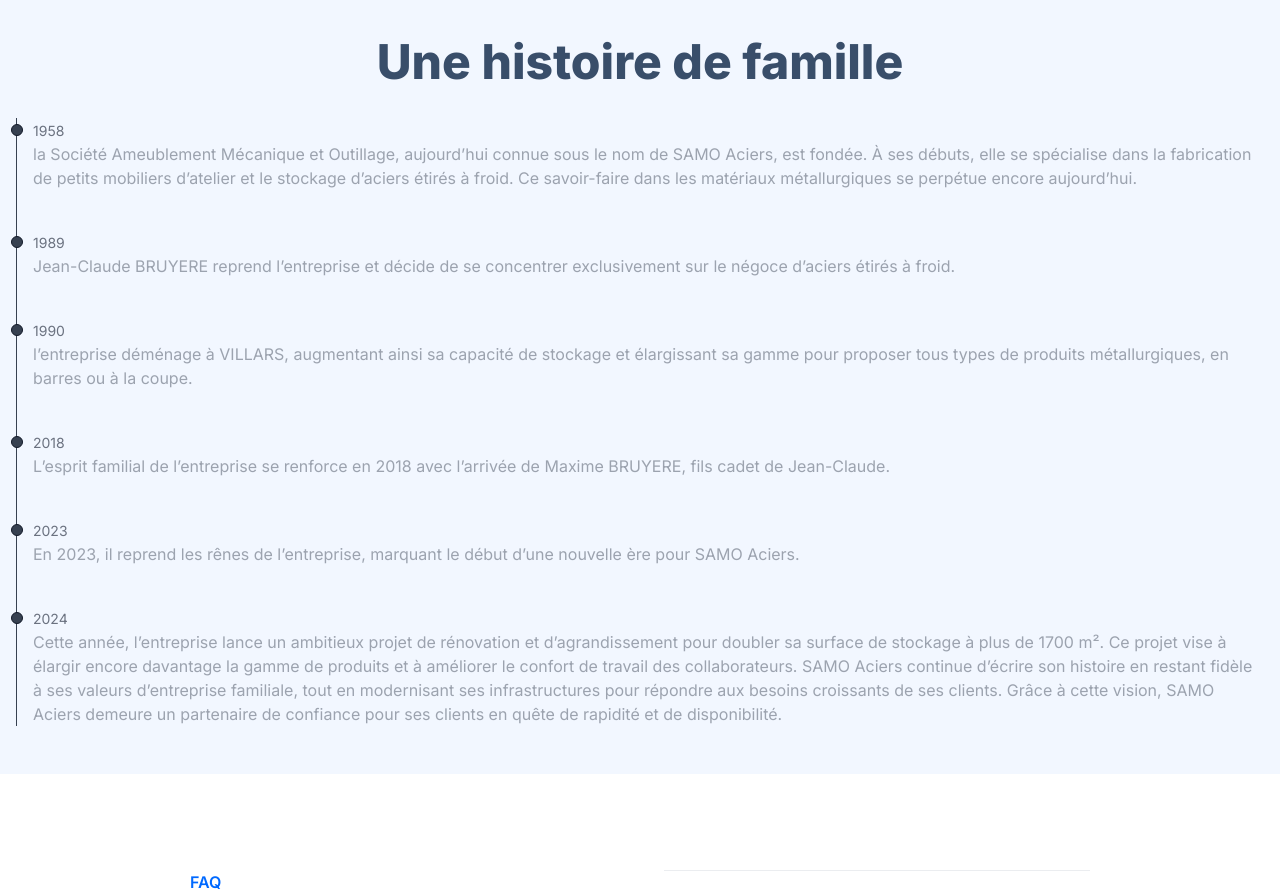
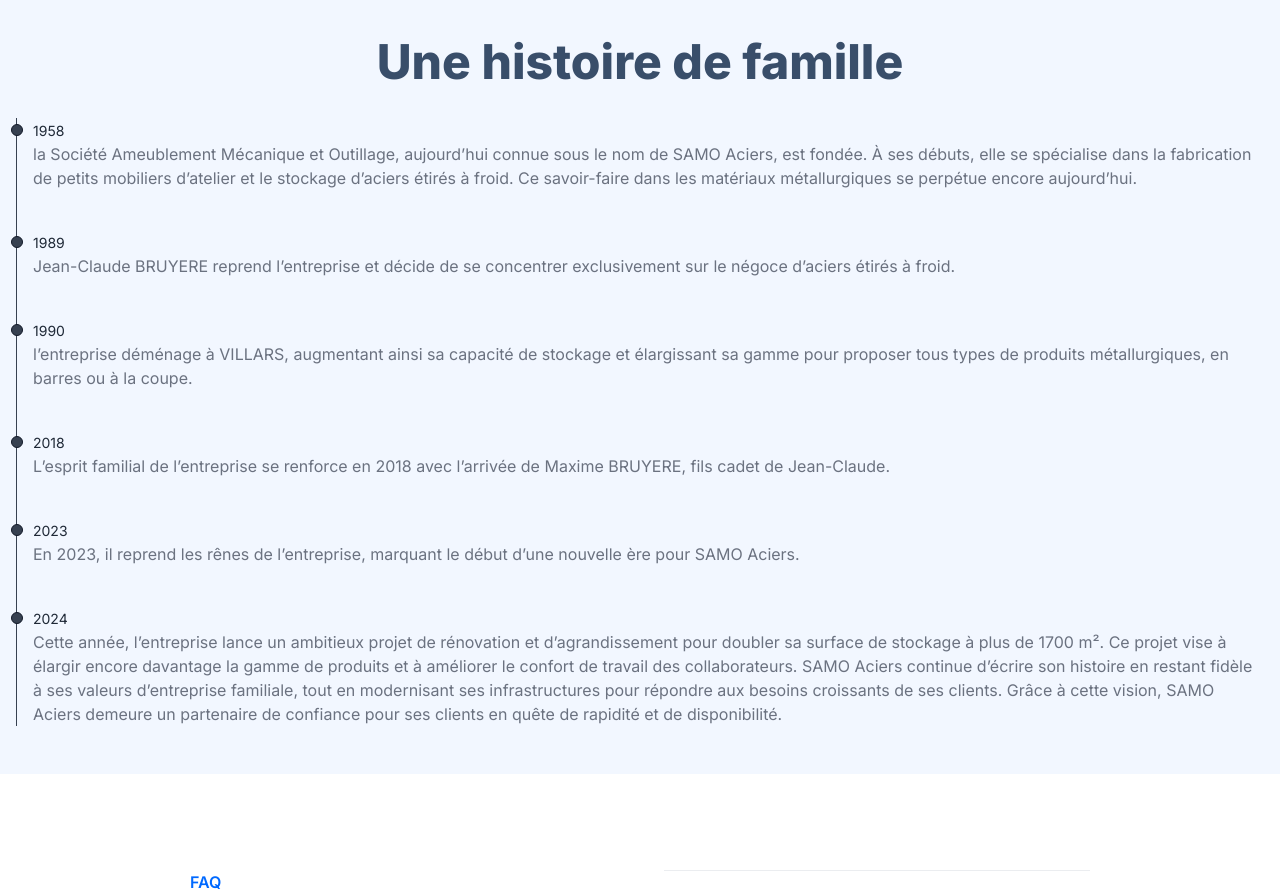
Before and after one commit to GN13008/samoNext, a Next.js app: page / in a window 1280 px wide. Shown: the part 2420-3315 px from the top of the page. Built offline with nearby package versions, Linux system fonts and the light colour scheme; no server answers.

Commit message:
[NUL] color

```diff
--- a/app/page.tsx
+++ b/app/page.tsx
@@ -207,13 +207,13 @@
           <ol className="relative border-s border-gray-700">
             <li className="mb-10 ms-4">
               <div className="absolute w-3 h-3 rounded-full mt-1.5 -start-1.5 border border-gray-900 bg-gray-700"></div>
-              <time className="mb-1 text-sm font-normal leading-none text-gray-500">
+              <time className="mb-1 text-sm font-normal leading-none text-gray-800">
                 1958
               </time>
               {/* <h3 className="text-lg font-semibold text-white">
                 Application UI code in Tailwind CSS
               </h3> */}
-              <p className="mb-4 text-base font-normal text-gray-400">
+              <p className="text-base font-normal text-gray-500">
                 la Société Ameublement Mécanique et Outillage, aujourd’hui
                 connue sous le nom de SAMO Aciers, est fondée. À ses débuts,
                 elle se spécialise dans la fabrication de petits mobiliers
@@ -224,26 +224,26 @@
             </li>
             <li className="mb-10 ms-4">
               <div className="absolute w-3 h-3 rounded-full mt-1.5 -start-1.5 border border-gray-900 bg-gray-700"></div>
-              <time className="mb-1 text-sm font-normal leading-none text-gray-500">
+              <time className="mb-1 text-sm font-normal leading-none text-gray-800">
                 1989
               </time>
               {/* <h3 className="text-lg font-semibold text-white">
                 Application UI code in Tailwind CSS
               </h3> */}
-              <p className="mb-4 text-base font-normal text-gray-400">
+              <p className="text-base font-normal text-gray-500">
                 Jean-Claude BRUYERE reprend l’entreprise et décide de se
                 concentrer exclusivement sur le négoce d’aciers étirés à froid.
               </p>
             </li>
             <li className="mb-10 ms-4">
               <div className="absolute w-3 h-3 rounded-full mt-1.5 -start-1.5 border border-gray-900 bg-gray-700"></div>
-              <time className="mb-1 text-sm font-normal leading-none text-gray-500">
+              <time className="mb-1 text-sm font-normal leading-none text-gray-800">
                 1990
               </time>
               {/* <h3 className="text-lg font-semibold text-white">
                 Application UI code in Tailwind CSS
               </h3> */}
-              <p className="mb-4 text-base font-normal text-gray-400">
+              <p className="text-base font-normal text-gray-500">
                 l’entreprise déménage à VILLARS, augmentant ainsi sa capacité de
                 stockage et élargissant sa gamme pour proposer tous types de
                 produits métallurgiques, en barres ou à la coupe.
@@ -251,39 +251,39 @@
             </li>
             <li className="mb-10 ms-4">
               <div className="absolute w-3 h-3 rounded-full mt-1.5 -start-1.5 border border-gray-900 bg-gray-700"></div>
-              <time className="mb-1 text-sm font-normal leading-none text-gray-500">
+              <time className="mb-1 text-sm font-normal leading-none text-gray-800">
                 2018
               </time>
               {/* <h3 className="text-lg font-semibold text-white">
                 Marketing UI design in Figma
               </h3> */}
-              <p className="text-base font-normal text-gray-400">
+              <p className="text-base font-normal text-gray-500">
                 L’esprit familial de l’entreprise se renforce en 2018 avec
                 l’arrivée de Maxime BRUYERE, fils cadet de Jean-Claude.
               </p>
             </li>
             <li className="mb-10 ms-4">
               <div className="absolute w-3 h-3 rounded-full mt-1.5 -start-1.5 border border-gray-900 bg-gray-700"></div>
-              <time className="mb-1 text-sm font-normal leading-none text-gray-500">
+              <time className="mb-1 text-sm font-normal leading-none text-gray-800">
                 2023
               </time>
               {/* <h3 className="text-lg font-semibold text-white">
                 E-Commerce UI code in Tailwind CSS
               </h3> */}
-              <p className="text-base font-normal text-gray-400">
+              <p className="text-base font-normal text-gray-500">
                 En 2023, il reprend les rênes de l’entreprise, marquant le début
                 d’une nouvelle ère pour SAMO Aciers.
               </p>
             </li>
             <li className="ms-4">
               <div className="absolute w-3 h-3 rounded-full mt-1.5 -start-1.5 border border-gray-900 bg-gray-700"></div>
-              <time className="mb-1 text-sm font-normal leading-none text-gray-500">
+              <time className="mb-1 text-sm font-normal leading-none text-gray-800">
                 2024
               </time>
               {/* <h3 className="text-lg font-semibold text-white">
                 E-Commerce UI code in Tailwind CSS
               </h3> */}
-              <p className="text-base font-normal text-gray-400">
+              <p className="text-base font-normal text-gray-500">
                 Cette année, l’entreprise lance un ambitieux projet de
                 rénovation et d’agrandissement pour doubler sa surface de
                 stockage à plus de 1700 m². Ce projet vise à élargir encore
```
